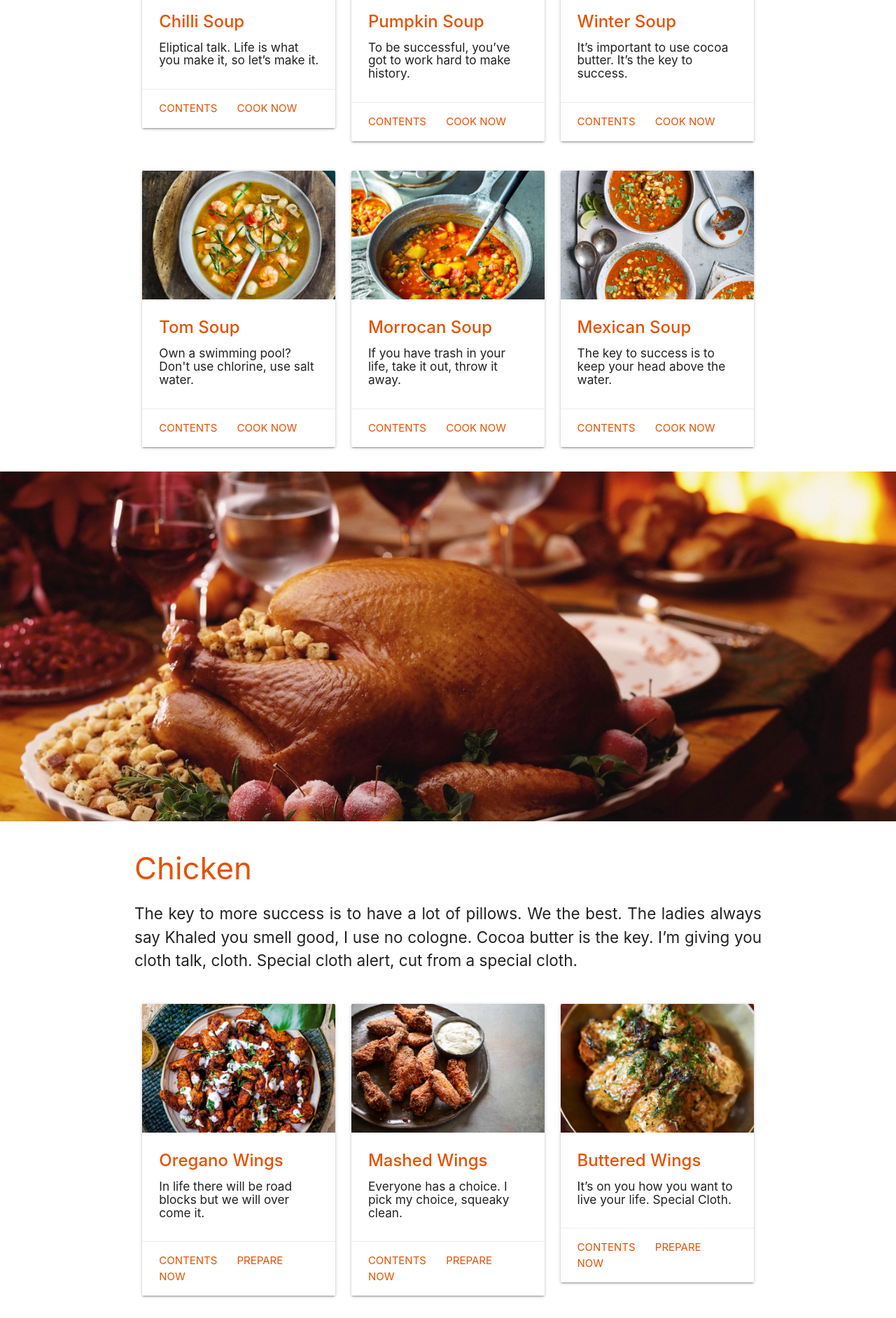
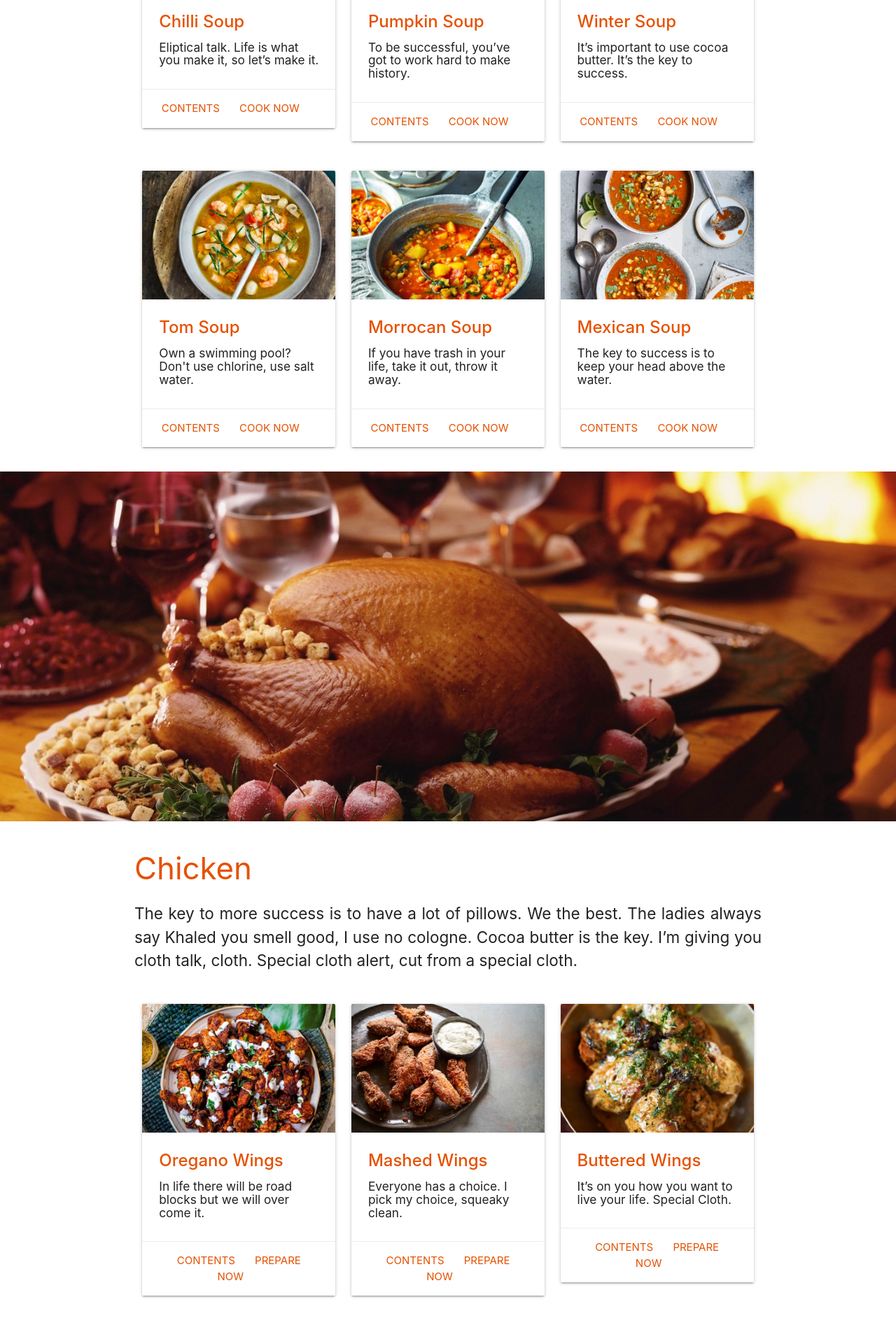
Before and after one commit to collinsduzzy/Recipe.com, a plain HTML site: page index.html in a window 1280 px wide. Shown: the part 5380-7264 px from the top of the page at 70% size. Drawn offline with Linux system fonts and the light colour scheme.

Commit message:
aligned card-action to center.

```diff
--- a/index.html
+++ b/index.html
@@ -420,7 +420,7 @@
                                 <span class="card-title orange-text text-darken-4"><strong>Chilli Soup</strong></span>
                                 <h6>Eliptical talk. Life is what you make it, so let’s make it.</h6>
                             </div>
-                            <div class="card-action">
+                            <div class="card-action center">
                                 <a href="#" class="orange-text text-darken-4">CONTENTS</a>
                                 <a href="#" class="orange-text text-darken-4">COOK NOW</a>
                             </div>
@@ -435,7 +435,7 @@
                                 <span class="card-title orange-text text-darken-4"><strong>Pumpkin Soup</strong></span>
                                 <h6>To be successful, you’ve got to work hard to make history.</h6>
                             </div>
-                            <div class="card-action">
+                            <div class="card-action center">
                                 <a href="#" class="orange-text text-darken-4">CONTENTS</a>
                                 <a href="#" class="orange-text text-darken-4">COOK NOW</a>
                             </div>
@@ -450,7 +450,7 @@
                                 <span class="card-title orange-text text-darken-4"><strong>Winter Soup</strong></span>
                                 <h6>It’s important to use cocoa butter. It’s the key to success.</h6>
                             </div>
-                            <div class="card-action">
+                            <div class="card-action center">
                                 <a href="#" class="orange-text text-darken-4">CONTENTS</a>
                                 <a href="#" class="orange-text text-darken-4">COOK NOW</a>
                             </div>
@@ -467,7 +467,7 @@
                                 <span class="card-title orange-text text-darken-4"><strong>Tom Soup</strong></span>
                                 <h6>Own a swimming pool? Don't use chlorine, use salt water.</h6>
                             </div>
-                            <div class="card-action">
+                            <div class="card-action center">
                                 <a href="#" class="orange-text text-darken-4">CONTENTS</a>
                                 <a href="#" class="orange-text text-darken-4">COOK NOW</a>
                             </div>
@@ -482,7 +482,7 @@
                                 <span class="card-title orange-text text-darken-4"><strong>Morrocan Soup</strong></span>
                                 <h6>If you have trash in your life, take it out, throw it away.</h6>
                             </div>
-                            <div class="card-action">
+                            <div class="card-action center">
                                 <a href="#" class="orange-text text-darken-4">CONTENTS</a>
                                 <a href="#" class="orange-text text-darken-4">COOK NOW</a>
                             </div>
@@ -497,7 +497,7 @@
                                 <span class="card-title orange-text text-darken-4"><strong>Mexican Soup</strong></span>
                                 <h6>The key to success is to keep your head above the water.</h6>
                             </div>
-                            <div class="card-action">
+                            <div class="card-action center">
                                 <a href="#" class="orange-text text-darken-4">CONTENTS</a>
                                 <a href="#" class="orange-text text-darken-4">COOK NOW</a>
                             </div>
@@ -530,7 +530,7 @@
                                 <span class="card-title orange-text text-darken-4"><strong>Oregano Wings</strong></span>
                                 <h6>In life there will be road blocks but we will over come it.</h6>
                             </div>
-                            <div class="card-action">
+                            <div class="card-action center">
                                 <a href="#" class="orange-text text-darken-4">CONTENTS</a>
                                 <a href="#" class="orange-text text-darken-4">PREPARE NOW</a>
                             </div>
@@ -545,7 +545,7 @@
                                 <span class="card-title orange-text text-darken-4"><strong>Mashed Wings</strong></span>
                                 <h6>Everyone has a choice. I pick my choice, squeaky clean.</h6>
                             </div>
-                            <div class="card-action">
+                            <div class="card-action center">
                                 <a href="#" class="orange-text text-darken-4">CONTENTS</a>
                                 <a href="#" class="orange-text text-darken-4">PREPARE NOW</a>
                             </div>
@@ -560,7 +560,7 @@
                                 <span class="card-title orange-text text-darken-4"><strong>Buttered Wings</strong></span>
                                 <h6>It’s on you how you want to live your life. Special Cloth.</h6>
                             </div>
-                            <div class="card-action">
+                            <div class="card-action center">
                                 <a href="#" class="orange-text text-darken-4">CONTENTS</a>
                                 <a href="#" class="orange-text text-darken-4">PREPARE NOW</a>
                             </div>
@@ -592,7 +592,7 @@
                                 <span class="card-title orange-text text-darken-4"><strong>Chicken Tikka</strong></span>
                                 <h6>Remember in the jungle there’s a lot of they in there.</h6>
                             </div>
-                            <div class="card-action">
+                            <div class="card-action center">
                                 <a href="#" class="orange-text text-darken-4">CONTENTS</a>
                                 <a href="#" class="orange-text text-darken-4">PREPARE NOW</a>
                             </div>
@@ -607,7 +607,7 @@
                                 <span class="card-title orange-text text-darken-4"><strong>Chicken Couscous</strong></span>
                                 <h6> I pick my choice, squeaky clean. Stay focused</h6>
                             </div>
-                            <div class="card-action">
+                            <div class="card-action center">
                                 <a href="#" class="orange-text text-darken-4">CONTENTS</a>
                                 <a href="#" class="orange-text text-darken-4">PREPARE NOW</a>
                             </div>
@@ -624,7 +624,7 @@
                                 <span class="card-title orange-text text-darken-4"><strong>Caramel Chicken</strong></span>
                                 <h6>It’s the ones closest to you that want to see you fail.</h6>
                             </div>
-                            <div class="card-action">
+                            <div class="card-action center">
                                 <a href="#" class="orange-text text-darken-4">CONTENTS</a>
                                 <a href="#" class="orange-text text-darken-4">PREPARE NOW</a>
                             </div>
@@ -639,7 +639,7 @@
                                 <span class="card-title orange-text text-darken-4"><strong>Chicken Ramen</strong></span>
                                 <h6>They will try to close the door on you, just open it.</h6>
                             </div>
-                            <div class="card-action">
+                            <div class="card-action center">
                                 <a href="#" class="orange-text text-darken-4">CONTENTS</a>
                                 <a href="#" class="orange-text text-darken-4">PREPARE NOW</a>
                             </div>
@@ -654,7 +654,7 @@
                                 <span class="card-title orange-text text-darken-4"><strong>Chicken Saag</strong></span>
                                 <h6>you do know that they don’t want you to have lunch. </h6>
                             </div>
-                            <div class="card-action">
+                            <div class="card-action center">
                                 <a href="#" class="orange-text text-darken-4">CONTENTS</a>
                                 <a href="#" class="orange-text text-darken-4">PREPARE NOW</a>
                             </div>
```
